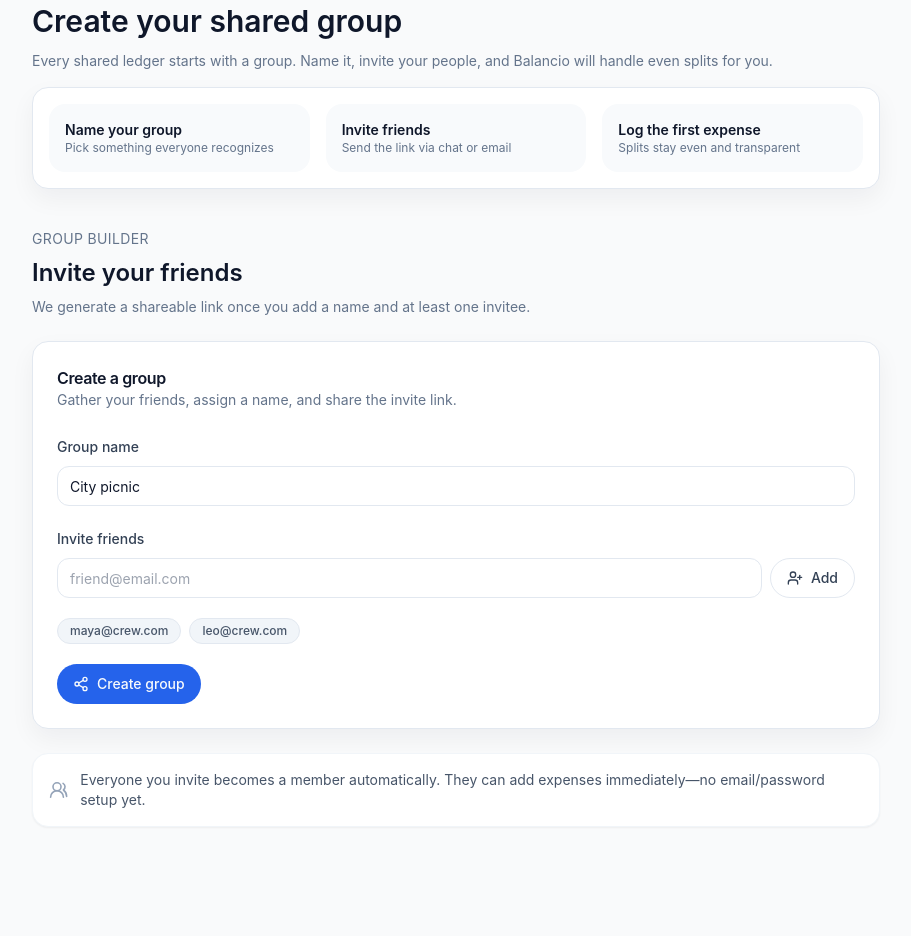
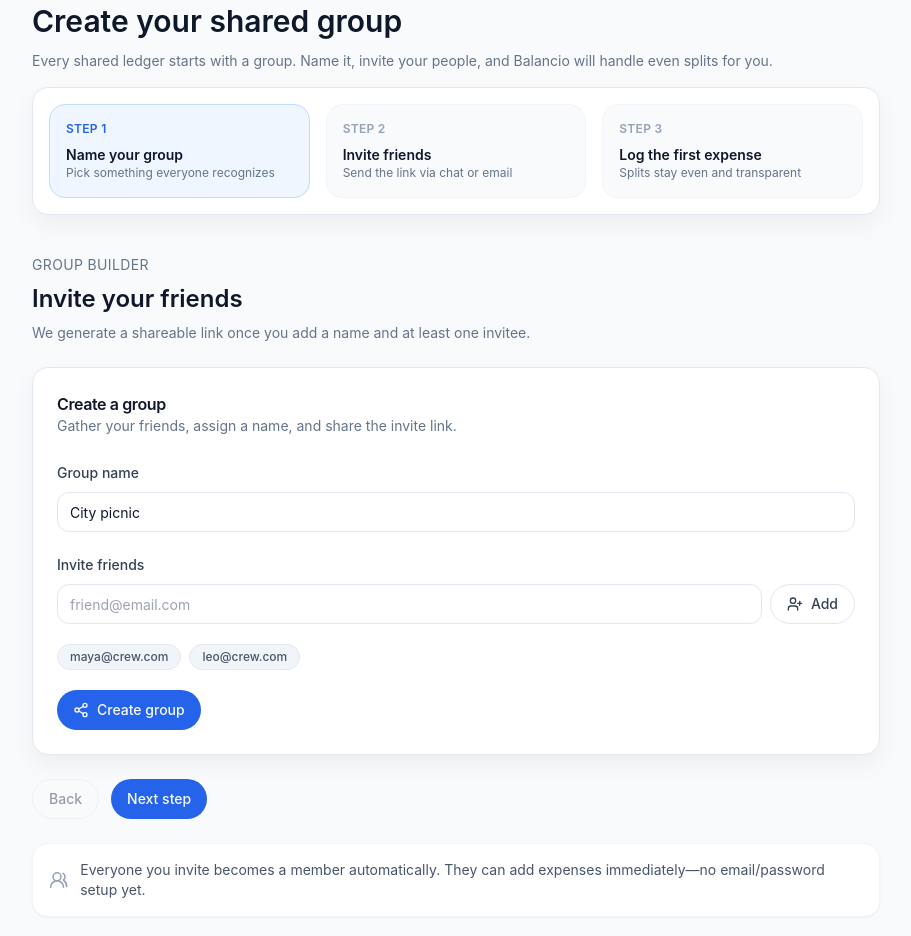
Before and after one commit to Carlosagdu/balancio, a Next.js app: page /groups/new in a window 1280 px wide. Shown: the part 140-1076 px from the top of the page, without its empty margins (184-1095 px from the left). Before the commit the page ends 1015 px from the top, so only its background shows below. Built offline with nearby package versions, Linux system fonts and the light colour scheme.

Commit message:
Add dark mode

```diff
--- a/app/globals.css
+++ b/app/globals.css
@@ -8,4 +8,10 @@
 
 body {
   background-color: theme("colors.background");
+  color: theme("colors.slate.900");
 }
+
+.dark body {
+  background-color: #0f172a;
+  color: #e2e8f0;
+}
--- a/app/groups/new/page.tsx
+++ b/app/groups/new/page.tsx
@@ -1,5 +1,8 @@
+'use client';
+
+import { useState } from "react";
 import Link from "next/link";
-import { ArrowLeft, UsersRound } from "lucide-react";
+import { ArrowLeft, CheckCircle2, UsersRound } from "lucide-react";
 import { CreateGroupCard } from "@/components/create-group-card";
 import { Badge } from "@/components/ui/badge";
 import { Button } from "@/components/ui/button";
@@ -21,45 +24,90 @@ const steps = [
 ];
 
 export default function NewGroupPage() {
+  const [currentStep, setCurrentStep] = useState(1);
+  const totalSteps = steps.length;
+
+  const handleBack = () => setCurrentStep((prev) => Math.max(prev - 1, 1));
+  const handleNext = () => setCurrentStep((prev) => Math.min(prev + 1, totalSteps));
+
   return (
     <main className="mx-auto flex w-full max-w-4xl flex-col gap-10 px-4 py-10 sm:px-6 lg:py-12">
       <div className="flex flex-col gap-4">
-        <Button asChild variant="ghost" className="w-fit gap-2 text-slate-500">
+        <Button asChild variant="ghost" className="w-fit gap-2 text-slate-500 dark:text-slate-300">
           <Link href="/">
             <ArrowLeft className="h-4 w-4" /> Back to dashboard
           </Link>
         </Button>
         <div className="space-y-3">
-          <Badge className="bg-blue-50 text-blue-700">Step 1 of 3</Badge>
-          <h1 className="text-3xl font-semibold text-slate-900">Create your shared group</h1>
-          <p className="text-sm text-slate-500">
+          <Badge className="bg-blue-50 text-blue-700 dark:bg-blue-500/20 dark:text-blue-200">
+            Step {currentStep} of {totalSteps}
+          </Badge>
+          <h1 className="text-3xl font-semibold text-slate-900 dark:text-slate-100">Create your shared group</h1>
+          <p className="text-sm text-slate-500 dark:text-slate-400">
             Every shared ledger starts with a group. Name it, invite your people, and Balancio will handle
             even splits for you.
           </p>
         </div>
         <Card>
           <CardContent className="grid gap-4 p-4 sm:grid-cols-3">
-            {steps.map((step) => (
-              <div key={step.title} className="rounded-2xl bg-slate-50 p-4">
-                <p className="text-sm font-semibold text-slate-900">{step.title}</p>
-                <p className="text-xs text-slate-500">{step.detail}</p>
-              </div>
-            ))}
+            {steps.map((step, index) => {
+              const stepNumber = index + 1;
+              const isActive = stepNumber === currentStep;
+              const isCompleted = stepNumber < currentStep;
+
+              return (
+                <button
+                  key={step.title}
+                  type="button"
+                  className={`rounded-2xl border p-4 text-left transition ${
+                    isActive
+                      ? "border-blue-200 bg-blue-50 dark:border-blue-500/40 dark:bg-blue-500/10"
+                      : isCompleted
+                        ? "border-emerald-200 bg-emerald-50 dark:border-emerald-500/30 dark:bg-emerald-500/10"
+                        : "border-slate-100 bg-slate-50 dark:border-slate-800 dark:bg-slate-900"
+                  }`}
+                  onClick={() => setCurrentStep(stepNumber)}
+                >
+                  <div className="flex items-center gap-2 text-xs font-semibold uppercase tracking-wide">
+                    {isCompleted ? (
+                      <>
+                        <CheckCircle2 className="h-3.5 w-3.5 text-emerald-600" />
+                        <span className="text-emerald-600">Done</span>
+                      </>
+                    ) : (
+                      <span className={isActive ? "text-blue-600" : "text-slate-400 dark:text-slate-500"}>
+                        Step {stepNumber}
+                      </span>
+                    )}
+                  </div>
+                  <p className="mt-2 text-sm font-semibold text-slate-900 dark:text-slate-100">{step.title}</p>
+                  <p className="text-xs text-slate-500 dark:text-slate-400">{step.detail}</p>
+                </button>
+              );
+            })}
           </CardContent>
         </Card>
       </div>
 
       <section className="space-y-6">
         <div className="flex flex-col gap-2">
-          <p className="text-sm uppercase tracking-wide text-slate-500">Group builder</p>
-          <h2 className="text-2xl font-semibold text-slate-900">Invite your friends</h2>
-          <p className="text-sm text-slate-500">
+          <p className="text-sm uppercase tracking-wide text-slate-500 dark:text-slate-400">Group builder</p>
+          <h2 className="text-2xl font-semibold text-slate-900 dark:text-slate-100">Invite your friends</h2>
+          <p className="text-sm text-slate-500 dark:text-slate-400">
             We generate a shareable link once you add a name and at least one invitee.
           </p>
         </div>
         <CreateGroupCard />
-        <div className="flex items-center gap-3 rounded-2xl border border-slate-100 bg-white p-4 text-sm text-slate-600 shadow-sm">
-          <UsersRound className="h-5 w-5 text-slate-400" />
+        <div className="flex flex-wrap gap-3">
+          <Button variant="outline" onClick={handleBack} disabled={currentStep === 1}>
+            Back
+          </Button>
+          <Button onClick={handleNext} disabled={currentStep === totalSteps}>
+            Next step
+          </Button>
+        </div>
+        <div className="flex items-center gap-3 rounded-2xl border border-slate-100 bg-white p-4 text-sm text-slate-600 shadow-sm dark:border-slate-800 dark:bg-slate-900 dark:text-slate-300">
+          <UsersRound className="h-5 w-5 text-slate-400 dark:text-slate-500" />
           Everyone you invite becomes a member automatically. They can add expenses immediately—no email/password
           setup yet.
         </div>
--- a/app/layout.tsx
+++ b/app/layout.tsx
@@ -1,5 +1,6 @@
 import type { Metadata } from "next";
 import "./globals.css";
+import { ThemeProvider } from "@/components/theme-provider";
 
 export const metadata: Metadata = {
   title: "Shared Expenses Dashboard",
@@ -12,9 +13,11 @@ export default function RootLayout({
   children: React.ReactNode;
 }) {
   return (
-    <html lang="en" className="bg-background">
-      <body className="min-h-screen bg-background text-slate-900 antialiased">
-        {children}
+    <html lang="en" suppressHydrationWarning>
+      <body className="min-h-screen bg-background text-slate-900 antialiased dark:bg-slate-950 dark:text-slate-100">
+        <ThemeProvider attribute="class" defaultTheme="system" enableSystem>
+          {children}
+        </ThemeProvider>
       </body>
     </html>
   );
--- /dev/null
+++ b/components/theme-provider.tsx
@@ -0,0 +1,12 @@
+'use client';
+
+import { ThemeProvider as NextThemesProvider } from 'next-themes';
+import type { ThemeProviderProps } from 'next-themes/dist/types';
+
+export function ThemeProvider({ children, ...props }: ThemeProviderProps) {
+  return (
+    <NextThemesProvider attribute="class" defaultTheme="system" enableSystem {...props}>
+      {children}
+    </NextThemesProvider>
+  );
+}
--- /dev/null
+++ b/components/theme-toggle.tsx
@@ -0,0 +1,28 @@
+'use client';
+
+import { useTheme } from 'next-themes';
+import { useEffect, useState } from 'react';
+import { Moon, Sun } from 'lucide-react';
+import { Button } from '@/components/ui/button';
+
+export function ThemeToggle() {
+  const { theme, setTheme, resolvedTheme } = useTheme();
+  const [mounted, setMounted] = useState(false);
+
+  useEffect(() => setMounted(true), []);
+
+  const isDark = (theme === 'system' ? resolvedTheme : theme) === 'dark';
+
+  return (
+    <Button
+      type="button"
+      variant="outline"
+      size="icon"
+      className="rounded-xl"
+      onClick={() => setTheme(isDark ? 'light' : 'dark')}
+      aria-label="Toggle theme"
+    >
+      {mounted && isDark ? <Moon className="h-4 w-4" /> : <Sun className="h-4 w-4" />}
+    </Button>
+  );
+}
--- a/components/ui/badge.tsx
+++ b/components/ui/badge.tsx
@@ -7,7 +7,7 @@ export function Badge({ className, ...props }: BadgeProps) {
   return (
     <span
       className={cn(
-        "inline-flex items-center rounded-full border border-slate-200 px-3 py-1 text-xs font-medium text-slate-600",
+        "inline-flex items-center rounded-full border border-slate-200 px-3 py-1 text-xs font-medium text-slate-600 dark:border-slate-700 dark:text-slate-300",
         className
       )}
       {...props}
--- a/components/ui/button.tsx
+++ b/components/ui/button.tsx
@@ -4,14 +4,15 @@ import { cva, type VariantProps } from "class-variance-authority";
 import { cn } from "@/lib/utils";
 
 const buttonVariants = cva(
-  "inline-flex items-center justify-center rounded-full text-sm font-medium transition-colors focus-visible:outline-none focus-visible:ring-2 focus-visible:ring-offset-2 disabled:pointer-events-none disabled:opacity-50",
+  "inline-flex items-center justify-center rounded-full text-sm font-medium transition-colors focus-visible:outline-none focus-visible:ring-2 focus-visible:ring-offset-2 focus-visible:ring-slate-900/20 dark:focus-visible:ring-slate-50/30 disabled:pointer-events-none disabled:opacity-50",
   {
     variants: {
       variant: {
-        default: "bg-primary text-primary-foreground hover:bg-blue-600 focus-visible:ring-blue-600",
+        default:
+          "bg-primary text-primary-foreground hover:bg-blue-600 dark:bg-blue-500 dark:hover:bg-blue-400",
         outline:
-          "border border-slate-200 bg-transparent text-slate-700 hover:border-slate-300 hover:bg-slate-50",
-        ghost: "text-slate-600 hover:bg-slate-100"
+          "border border-slate-200 bg-transparent text-slate-700 hover:border-slate-300 hover:bg-slate-50 dark:border-slate-700 dark:text-slate-200 dark:hover:bg-slate-800",
+        ghost: "text-slate-600 hover:bg-slate-100 dark:text-slate-300 dark:hover:bg-slate-800"
       },
       size: {
         default: "h-10 px-4 py-2",
--- a/components/ui/card.tsx
+++ b/components/ui/card.tsx
@@ -7,7 +7,7 @@ export function Card({ className, ...props }: CardProps) {
   return (
     <div
       className={cn(
-        "rounded-2xl border border-slate-200 bg-surface shadow-card",
+        "rounded-2xl border border-slate-200 bg-surface shadow-card dark:border-slate-800 dark:bg-slate-900",
         className
       )}
       {...props}
--- a/components/ui/input.tsx
+++ b/components/ui/input.tsx
@@ -8,7 +8,7 @@ export const Input = React.forwardRef<HTMLInputElement, InputProps>(({ className
     <input
       type={type}
       className={cn(
-        "flex h-10 w-full rounded-xl border border-slate-200 bg-white px-3 py-2 text-sm text-slate-900 outline-none transition focus:border-blue-500 focus:ring-2 focus:ring-blue-200 disabled:cursor-not-allowed disabled:opacity-50",
+        "flex h-10 w-full rounded-xl border border-slate-200 bg-white px-3 py-2 text-sm text-slate-900 outline-none transition focus:border-blue-500 focus:ring-2 focus:ring-blue-200 disabled:cursor-not-allowed disabled:opacity-50 dark:border-slate-700 dark:bg-slate-900 dark:text-slate-100",
         className
       )}
       ref={ref}
--- a/package.json
+++ b/package.json
@@ -17,6 +17,7 @@
     "clsx": "^2.1.0",
     "lucide-react": "^0.381.0",
     "next": "^14.2.4",
+    "next-themes": "^0.3.0",
     "react": "^18.2.0",
     "react-dom": "^18.2.0",
     "tailwind-merge": "^2.3.0"
```
Also changed, not shown: app/page.tsx (+45 -34 lines), components/create-group-card.tsx (+8 -8 lines), 1 other file (tests, documents, lock files or other folders).
